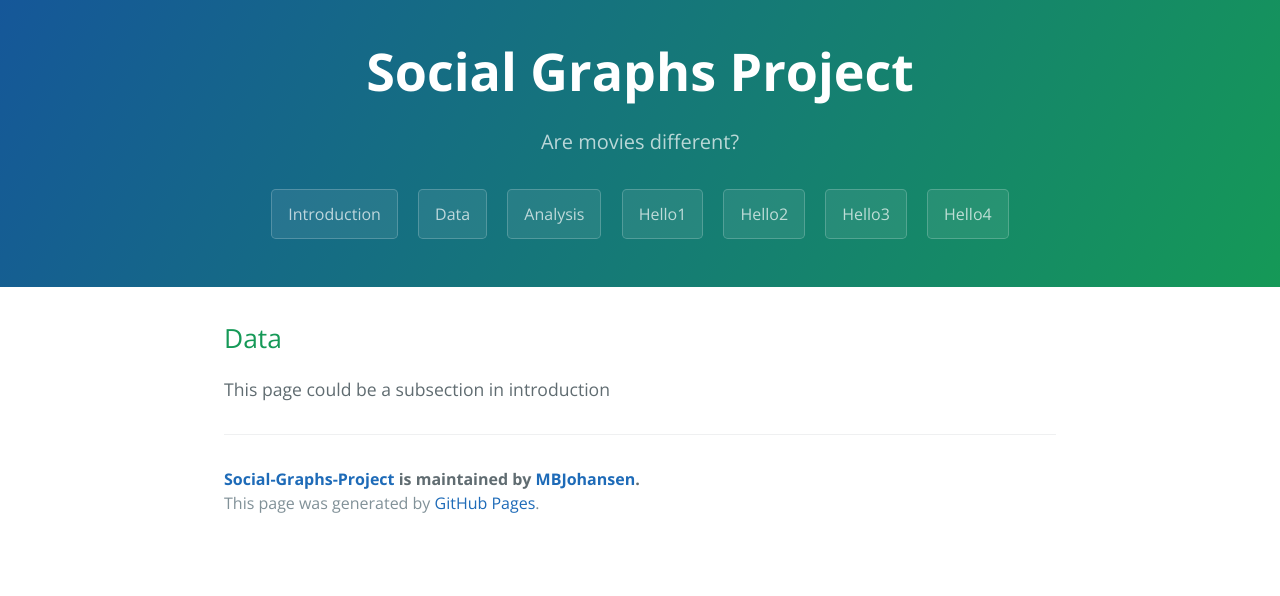
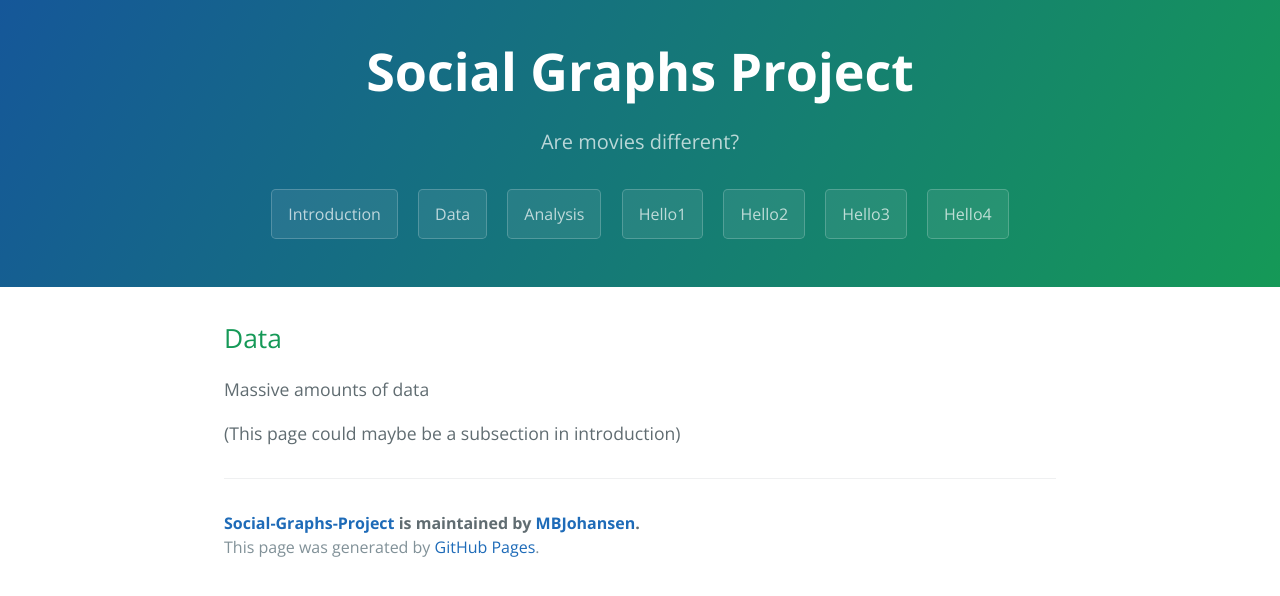
Before and after one commit to MBJohansen/Social-Graphs-Project, a Jekyll site: the page built from docs/data.md, in a window 1280 px wide. Shown: the top 596 px of the page. Built offline with Jekyll 4.4.1, drawn with Linux system fonts in a browser that asks for light colours; our own code applies the rules of GitHub Pages for plain Markdown files.

Commit message:
Website: Update

```diff
--- a/docs/data.md
+++ b/docs/data.md
@@ -1,4 +1,6 @@
 
 ## Data
 
-This page could be a subsection in introduction
+Massive amounts of data
+
+(This page could maybe be a subsection in introduction)
```
Also changed, not shown: docs/analysis.md (+1 -1 lines), docs/conclusion.md (added, +14 -0 lines).
